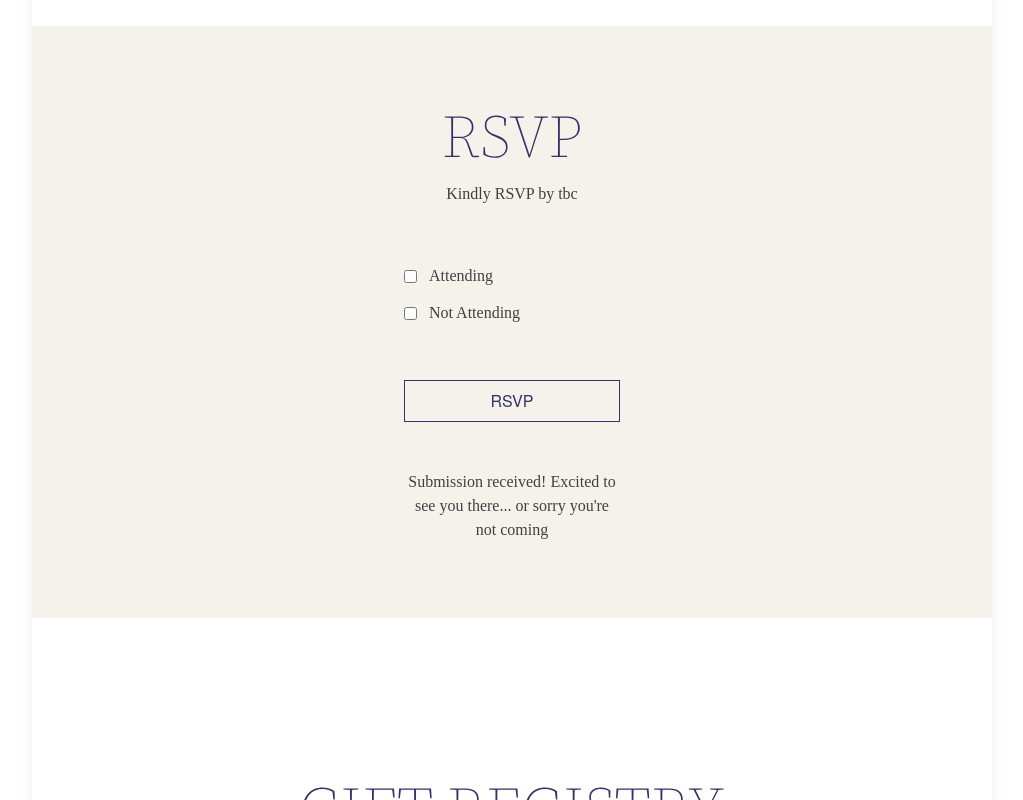
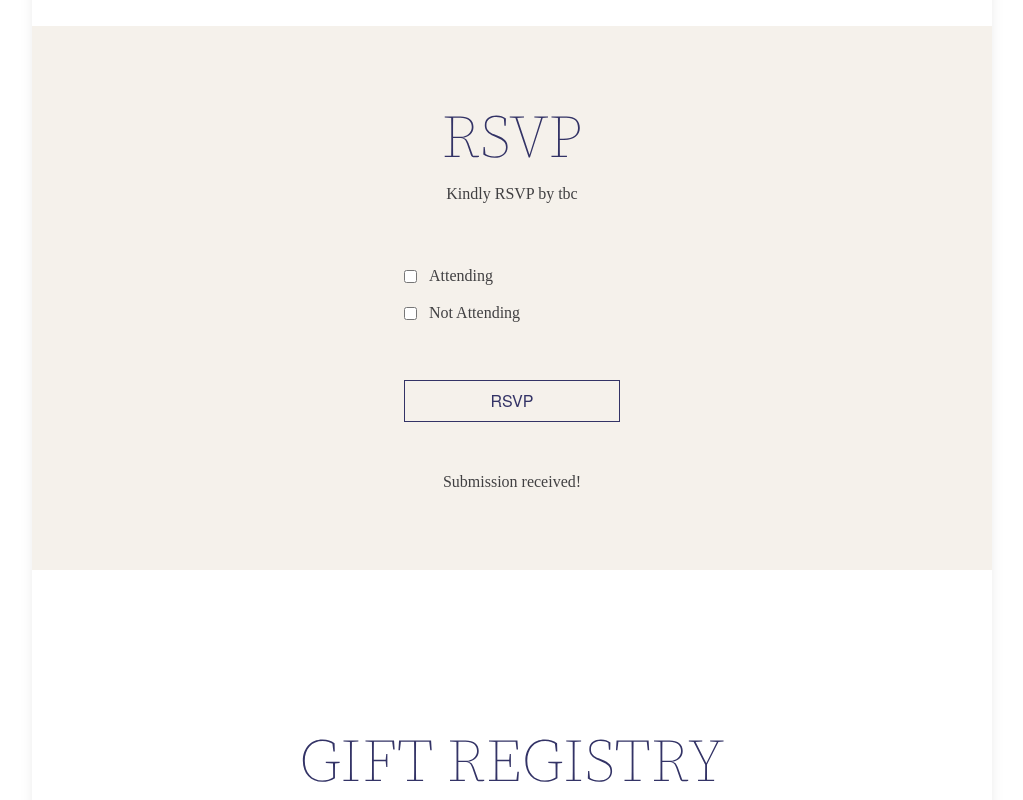
Before and after one commit to emilioziniades/mira-william-wedding, a Next.js app: page / in a window 1280 px wide. Both pictures are taken after a click on the button "RSVP". Shown: the part 4588-5388 px from the top of the page, without its empty margins (128-1151 px from the left). Built offline with nearby package versions, Linux system fonts and the light colour scheme.

Commit message:
better form received message, and programmable

```diff
--- a/components/rsvpForm.tsx
+++ b/components/rsvpForm.tsx
@@ -5,7 +5,11 @@ import { buttonStyles } from "../components/button";
 
 const inputStyles = makeString(["p-2", "my-1"]);
 
-const RsvpForm: FC = () => {
+interface FormProps {
+  submissionMessage: string;
+}
+
+const RsvpForm: FC<FormProps> = ({ submissionMessage }) => {
   const maxGuests = 6;
   const [attending, setAttending] = useState(true);
   const [notAttending, setNotAttending] = useState(true);
@@ -133,12 +137,7 @@ const RsvpForm: FC = () => {
       <button type="submit" className={buttonStyles}>
         rsvp
       </button>
-      {submitted && (
-        <h1 className="text-bold">
-          Submission received! Excited to see you there... or sorry you're not
-          coming
-        </h1>
-      )}
+      {submitted && <h1 className="text-bold">{submissionMessage}</h1>}
       <div className="my-8" />
     </form>
   );
--- a/content/rsvp.md
+++ b/content/rsvp.md
@@ -1,4 +1,5 @@
 ---
 heading: RSVP
 message: Kindly RSVP by tbc
+submissionMessage: Submission received!
 ---
--- a/lib/markdown.ts
+++ b/lib/markdown.ts
@@ -20,6 +20,7 @@ interface Frontmatter {
   message?: string;
   buttonName?: string;
   buttonLink?: string;
+  submissionMessage?: string;
 }
 
 export async function getMarkdownData(fileName: string): Promise<Data> {
--- a/pages/index.tsx
+++ b/pages/index.tsx
@@ -165,7 +165,7 @@ const Home: NextPage<Props> = ({ landing, details, rsvp, registry }) => {
               {rsvp.frontmatter.message}
             </p>
             <div className="my-10" />
-            <RsvpForm />
+            <RsvpForm submissionMessage={rsvp.frontmatter.submissionMessage!} />
           </div>
           <div className="my-10" />
           <div
```
